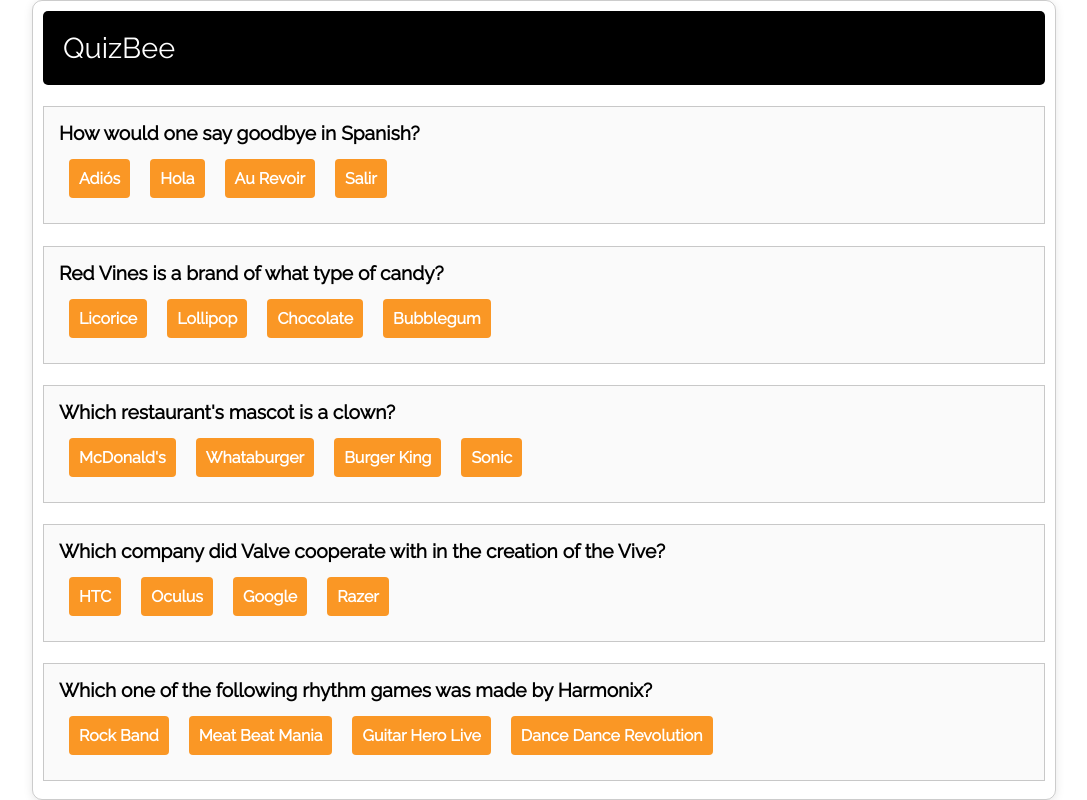
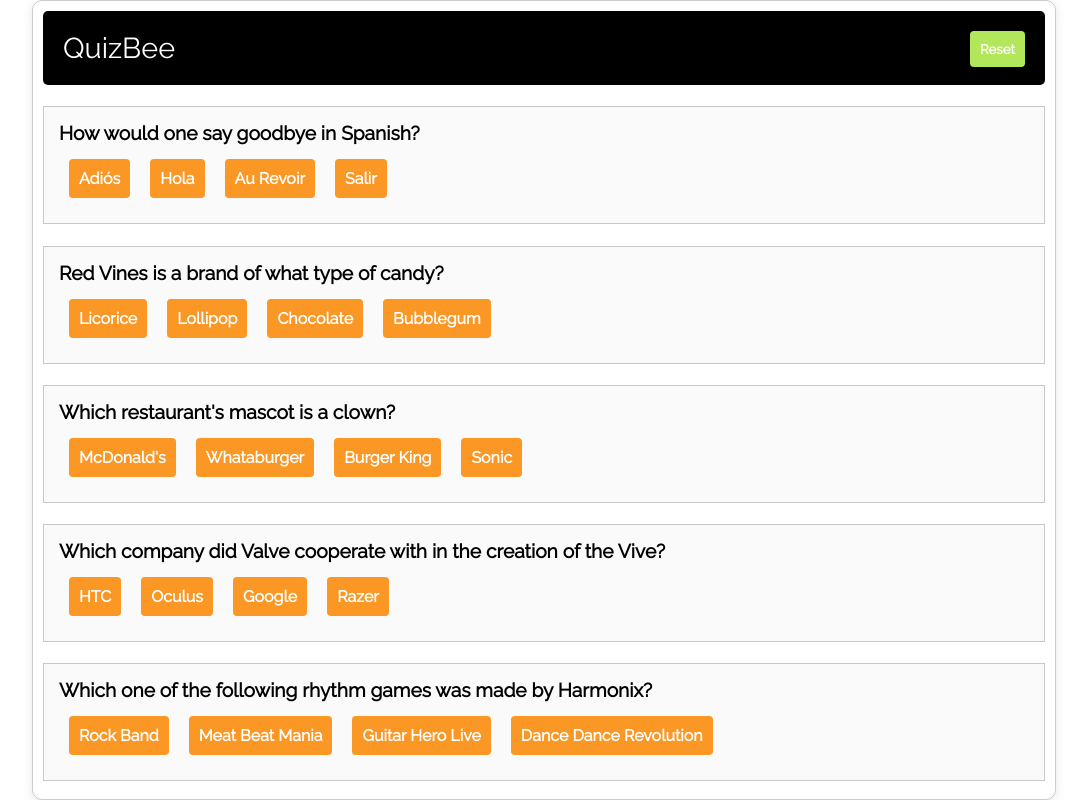
Before and after one commit to sumitdalal115/react-quiz-bee, a React app: page / in a window 1280 px wide. Shown: the whole page, without its empty margins (96-1183 px from the left). Built offline with nearby package versions, Linux system fonts and the light colour scheme.

Commit message:
added reset btn, but it has bug!!

```diff
--- a/src/assets/style.css
+++ b/src/assets/style.css
@@ -86,3 +86,16 @@
   outline: none;
   cursor: pointer;
 }
+
+.resetBtn {
+  position: relative;
+  padding: 10px;
+  background-color: rgb(178, 231, 91);
+  border: none;
+  /* font-size: 1em; */
+  color: rgb(255, 255, 255);
+  font-weight: bold;
+  border-radius: 4px;
+  cursor: pointer;
+  float: right;
+}
--- a/src/index.js
+++ b/src/index.js
@@ -47,7 +47,9 @@
     render() {
         return (
         <div className="container">
-            <div className="title">QuizBee</div>
+            <div className="title">QuizBee
+                <button className="resetBtn" onClick={this.resetGame}>Reset</button>
+            </div>
             { this.state.questionBank.length > 0
             && this.state.attemptCount < 5
             && this.state.questionBank.map(
```
